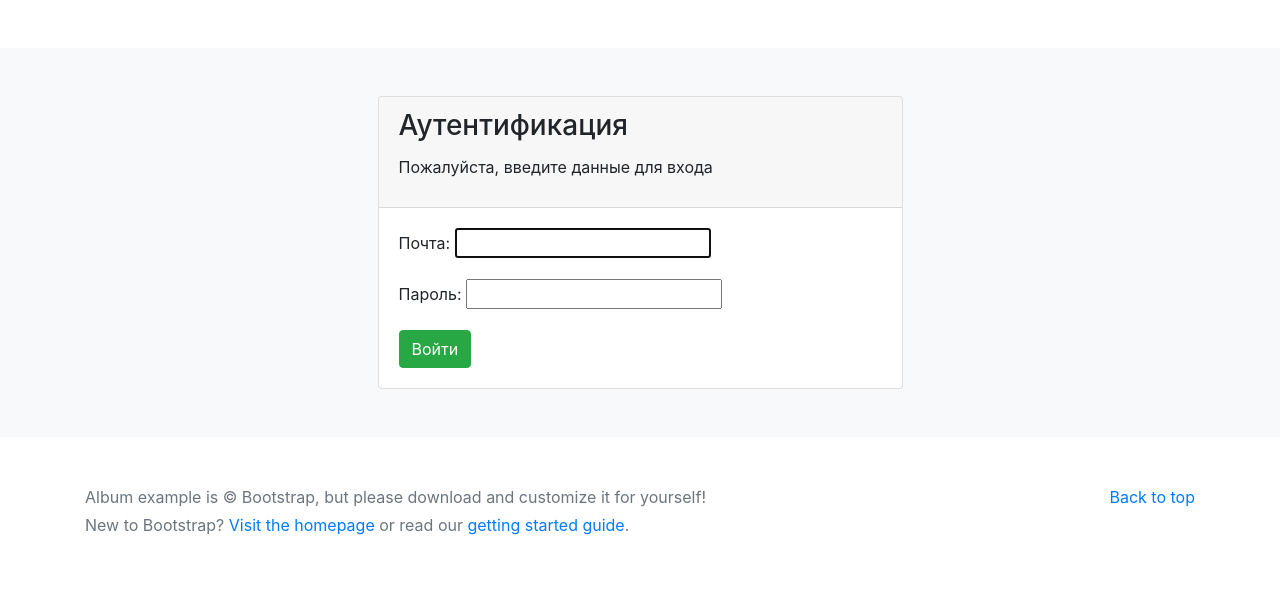
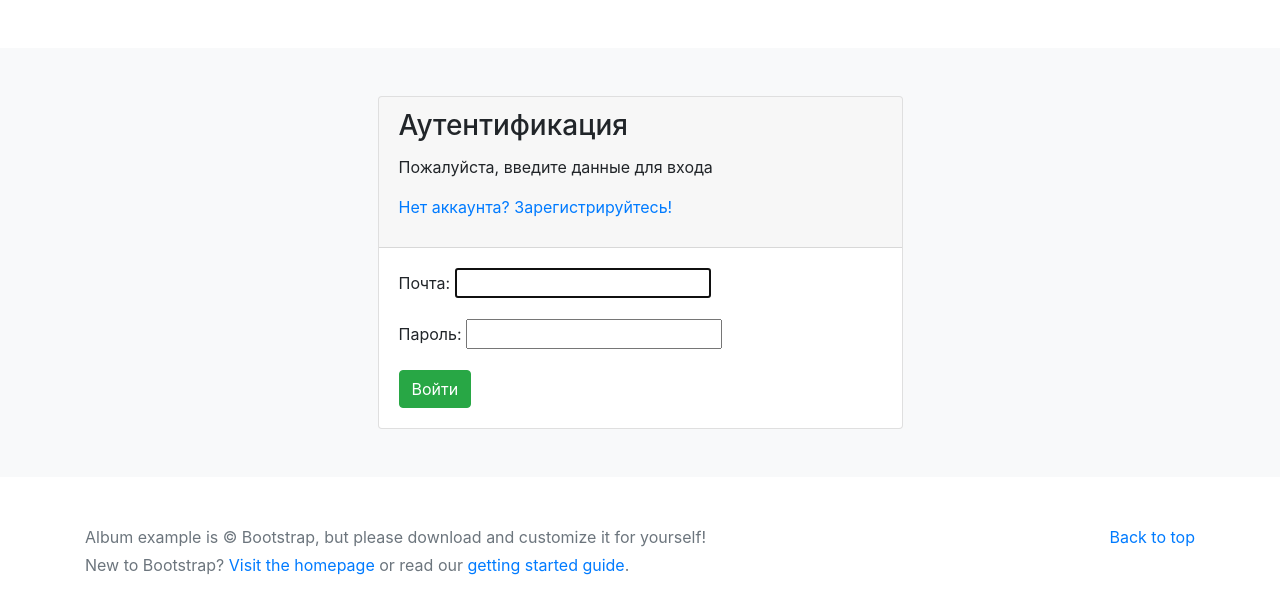
Before and after one commit to polinakiseleva/mailing_coursework, a Django app: page /users/ in a window 1280 px wide. Shown: the part 208-802 px from the top of the page. Before the commit the page ends 743 px from the top, so only its background shows below. Run offline with Django 4.2, Linux system fonts and the light colour scheme; some libraries are stand-ins or nearby versions.

Commit message:
Обновление шаблона входа

```diff
--- a/users/templates/users/login.html
+++ b/users/templates/users/login.html
@@ -11,6 +11,9 @@
                         Аутентификация
                     </h3>
                     <p>Пожалуйста, введите данные для входа</p>
+                    <p><a href="{% url 'users:register' %}"
+                          class="link-dark link-offset-2 link-underline-opacity-25
+                          link-underline-opacity-100-hover">Нет аккаунта? Зарегистрируйтесь!</a></p>
                 </div>
                 <div class="card-body">
                     {% csrf_token %}
```
